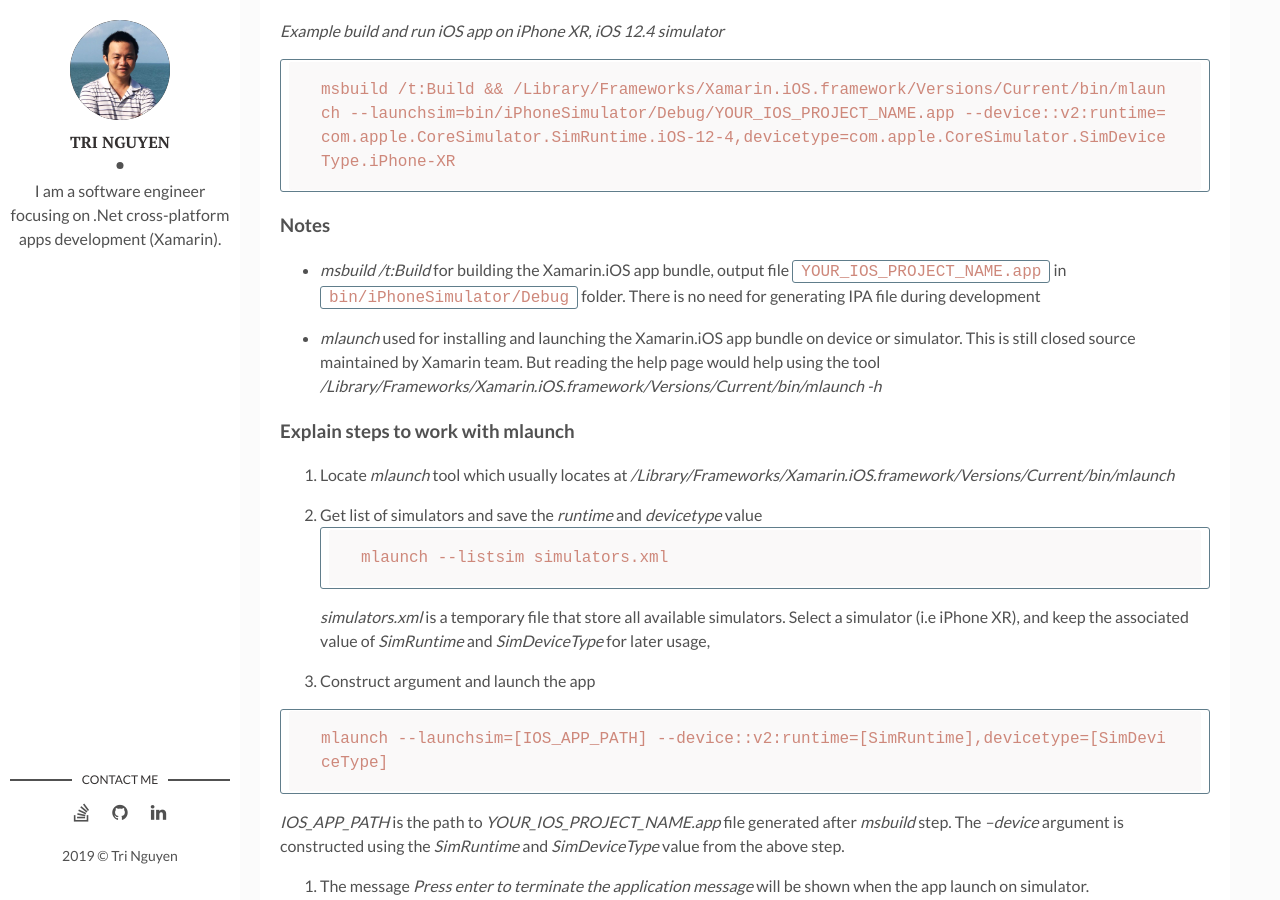
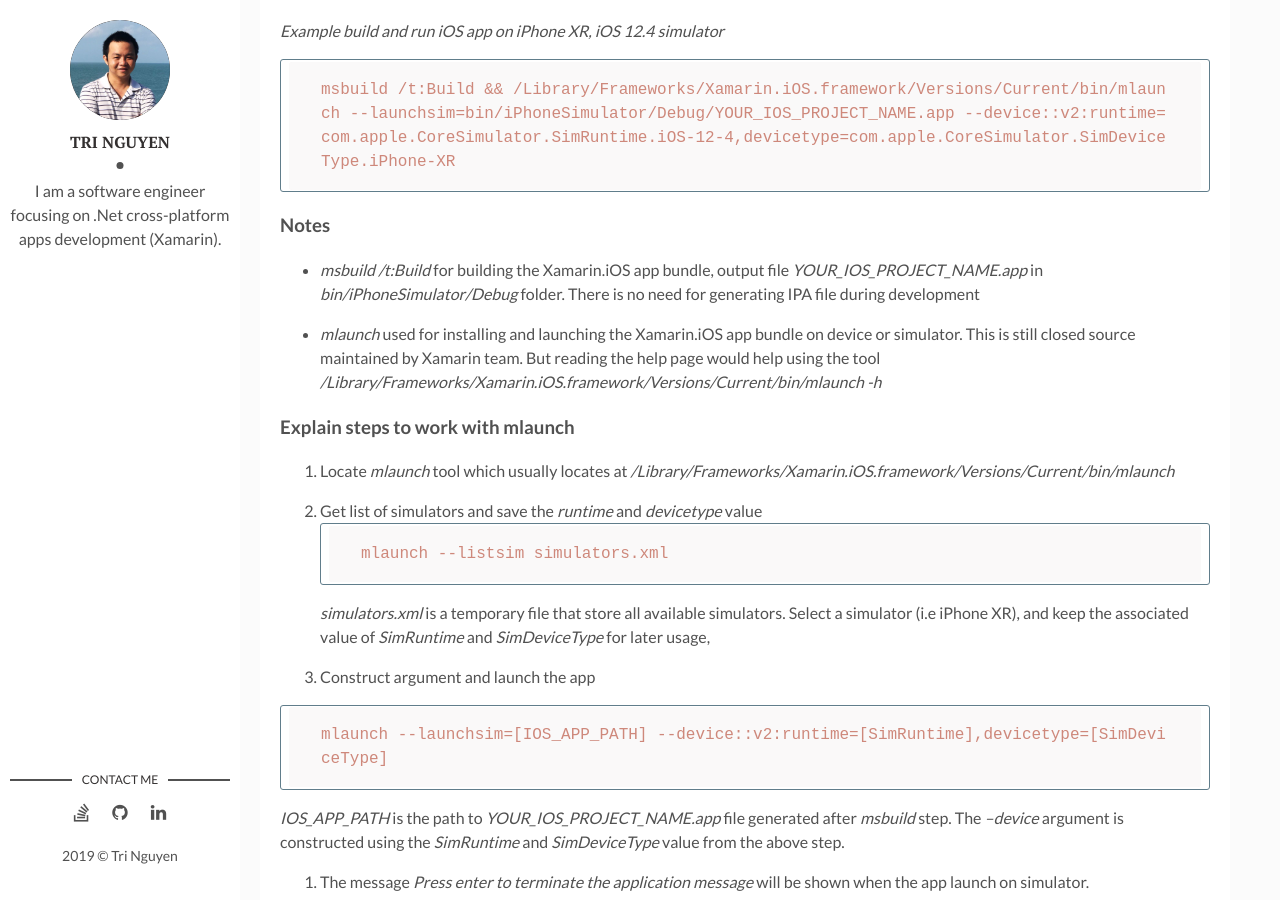
Before and after one commit to trinnguyen/trinnguyen.github.io, a Jekyll site: the page built from _posts/2019-09-21-run-xamarin-project-from-the-command-line.md, in a window 1280 px wide and 900 px high, scrolled down 840 px. Built offline with Jekyll 4.4.1, drawn with Linux system fonts in a browser that asks for light colours; comment, search, counter and statistics services are not loaded.

````diff
--- a/_posts/2019-09-21-run-xamarin-project-from-the-command-line.md
+++ b/_posts/2019-09-21-run-xamarin-project-from-the-command-line.md
@@ -47,7 +47,7 @@ msbuild /t:Build && /Library/Frameworks/Xamarin.iOS.framework/Versions/Current/b
 ```
 
 ### Notes
-- *msbuild /t:Build* for building the Xamarin.iOS app bundle, output file `YOUR_IOS_PROJECT_NAME.app` in `bin/iPhoneSimulator/Debug` folder. There is no need for generating IPA file during development
+- *msbuild /t:Build* for building the Xamarin.iOS app bundle, output file *YOUR_IOS_PROJECT_NAME.app* in *bin/iPhoneSimulator/Debug* folder. There is no need for generating IPA file during development
 
 - *mlaunch* used for installing and launching the Xamarin.iOS app bundle on device or simulator. This is still closed source maintained by Xamarin team. But reading the help page would help using the tool
 */Library/Frameworks/Xamarin.iOS.framework/Versions/Current/bin/mlaunch -h*
````
